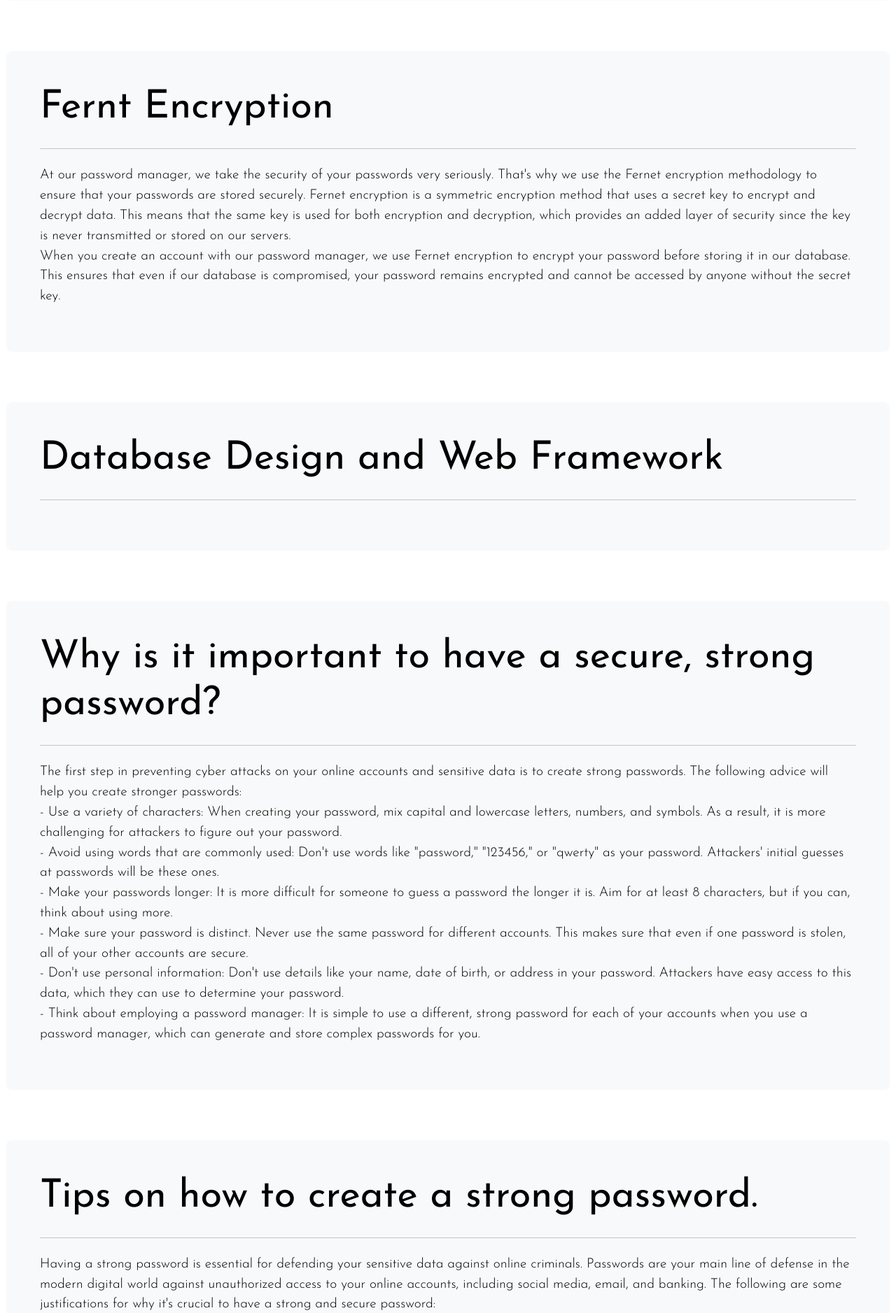
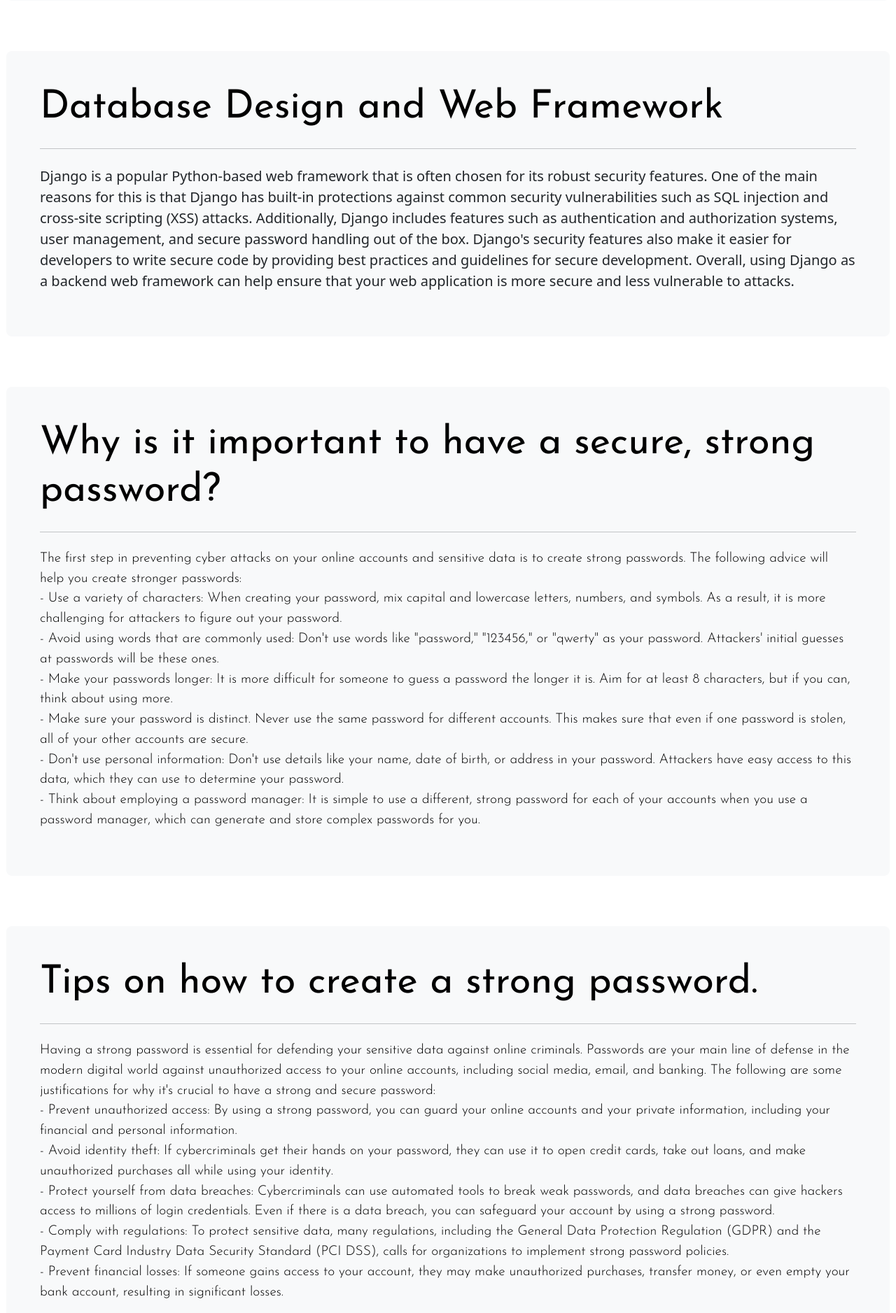
Before and after one commit to Pupper0n1/VaultKeeper, a Django app: page /about/ in a window 1280 px wide. Shown: the part 573-2450 px from the top of the page at 70% size. Run offline with Django 4.2, Linux system fonts and the light colour scheme; some libraries are stand-ins or nearby versions.

Commit message:
Flavortext changes

```diff
--- a/VaultKeeper/Password_Manager/templates/Password_Manager/about.html
+++ b/VaultKeeper/Password_Manager/templates/Password_Manager/about.html
@@ -16,21 +16,18 @@
 
         <br><br><br>
 
-        <div class="container-fluid bg-light p-5" style="width: 98.6%; border-radius: 8px;">
-          <h1 class="display-4" style ="font-family: 'Josefin Sans', sans-serif; font-weight:400; color: black;">Fernt Encryption</h1>
-          <p class="lead"></p>
-          <hr class="my-4">
-          <p style = "font-family: 'Josefin Sans', sans-serif; font-weight:300; color: black; font-size:1.2em">At our password manager, we take the security of your passwords very seriously. That's why we use the Fernet encryption methodology to ensure that your passwords are stored securely.
-            Fernet encryption is a symmetric encryption method that uses a secret key to encrypt and decrypt data. This means that the same key is used for both encryption and decryption, which provides an added layer of security since the key is never transmitted or stored on our servers.
-            <br>When you create an account with our password manager, we use Fernet encryption to encrypt your password before storing it in our database. This ensures that even if our database is compromised, your password remains encrypted and cannot be accessed by anyone without the secret key.</p>
-          </div>
-
-        <br><br><br>
 
         <div class="container-fluid bg-light p-5" style="width: 98.6%; border-radius: 8px;">
           <h1 class="display-4" style ="font-family: 'Josefin Sans', sans-serif; font-weight:400; color: black;">Database Design and Web Framework</h1>
-          <p class="lead"></p>
           <hr class="my-4">
+          <p class="lead">Django is a popular Python-based web framework that is often chosen for its robust security features. One of the main reasons for this is that
+            Django has built-in protections against common security vulnerabilities such as SQL injection and cross-site scripting (XSS) attacks. Additionally, Django includes
+             features such as authentication and authorization systems, user management, and secure password handling out of the box. Django's security features also make it easier for
+              developers to write secure code by providing best practices and guidelines for secure development. Overall, using Django as a backend web framework can help ensure that your
+               web application is more secure and less vulnerable to attacks.
+
+          </p>
+
           <p style = "font-family: 'Josefin Sans', sans-serif; font-weight:300; color: black; font-size:1.2em"></p>
           </div>
 
--- a/VaultKeeper/Password_Manager/urls.py
+++ b/VaultKeeper/Password_Manager/urls.py
@@ -12,5 +12,6 @@
     path('accounts/login/', views.CustomLoginView.as_view(), name='login'),
     path('accounts/', include('django.contrib.auth.urls')),
     path('accounts/login/passwords/', views.password_view),
-    path('accounts/logout/thankyou/', views.thankyou_view, name='thankyou')
+    path('accounts/logout/thankyou/', views.thankyou_view, name='thankyou'),
+    path('comingsoon/', views.comingsoon, name='comingsoon')
 ]
--- a/VaultKeeper/Password_Manager/views.py
+++ b/VaultKeeper/Password_Manager/views.py
@@ -8,6 +8,9 @@
 from django.contrib.auth.views import LoginView, PasswordChangeView
 from django.contrib.auth.password_validation import validate_password
 from django.contrib.messages.views import SuccessMessageMixin
+from django.conf import settings
+
+substitution_key = settings.KEY
 
 # Create your views here.
 
@@ -15,6 +18,29 @@
     context = {}
     # return HttpResponse("HELLO")
     return render(request, "Password_Manager/index.html", context = context)
+
+def encrypt(message, key):
+    encrypted_message = ""
+    for char in message:
+        if char.lower() in key:
+            encrypted_message += key[char.lower()]
+        else:
+            encrypted_message += char
+    return encrypted_message
+
+# Define a function to decrypt the message
+def decrypt(message, key):
+    decrypted_message = ""
+    for char in message:
+        if char.lower() in key.values():
+            for k, v in key.items():
+                if v == char.lower():
+                    decrypted_message += k
+        else:
+            decrypted_message += char
+    return decrypted_message
+
+
 
 @login_required
 def password_view(request):
@@ -24,17 +50,20 @@
         # print("TWO")
         if form.is_valid():
             # print("THREE")
+
             link = form.cleaned_data['link']
             account = form.cleaned_data['account']
             password = form.cleaned_data['password']
             user = request.user
+            password = encrypt(password, substitution_key)
             Password.objects.create(website=link, username=account, password=password, user=user)
             return redirect(reverse('Password_Manager:passwords'))
     user = request.user.pk
     name = request.user.username
     passwords = Password.objects.filter(user=user)
-    # print(passwords)
-    # print("WTF")
+    for i in passwords:
+        i.password = decrypt(i.password, substitution_key)
+
     return render(request, "Password_Manager/passwords.html", context = {'passwords': passwords, 'user':name.capitalize(), 'password_form': forms.password_form, 'userID':user})
 
 
@@ -43,7 +72,6 @@
 
 
 # def login_view(request):
-    # print("WHAAA")
     # if request.POST:
     #     username = request.POST.get('username').lower()
     #     password = request.POST.get('password')
@@ -116,6 +144,9 @@
 def thankyou_view(request):
     return render(request, 'Password_Manager/thankyou.html')
 
+def comingsoon(request):
+    return render(request, 'Password_manager/comingsoon.html')
+
 
 
 class CustomLoginView(LoginView):
--- a/VaultKeeper/VaultKeeper/settings.py
+++ b/VaultKeeper/VaultKeeper/settings.py
@@ -22,6 +22,7 @@
 
 # SECURITY WARNING: keep the secret key used in production secret!
 SECRET_KEY = 'django-insecure-*^!_e8%zf9a2=74*_&t#trp(vd*r&9y6wc1f5&*tcu&r)%as-q'
+KEY = key = {'a': 'c', 'b': 'd', 'c': 'e', 'd': 'f', 'e': 'g', 'f': 'h', 'g': 'i', 'h': 'j', 'i': 'k', 'j': 'l', 'k': 'm', 'l': 'n', 'm': 'o', 'n': 'p', 'o': 'q', 'p': 'r', 'q': 's', 'r': 't', 's': 'u', 't': 'v', 'u': 'w', 'v': 'x', 'w': 'y', 'x': 'z', 'y': 'a', 'z': 'b'}
 
 # SECURITY WARNING: don't run with debug turned on in production!
 DEBUG = True
```
Also changed, not shown: VaultKeeper/db.sqlite3.
